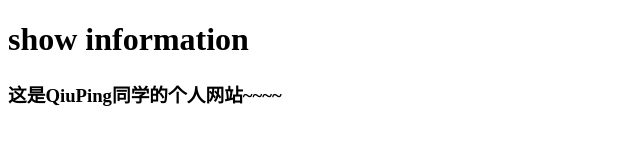
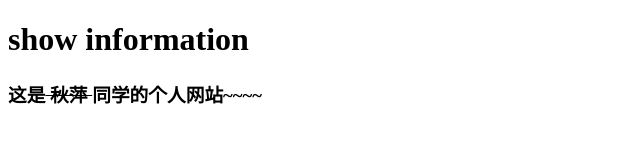
Before and after one commit to jiaozhu303/show, a plain HTML site: page index.html in a window 1280 px wide. Shown: the whole page, without its empty margins (0-640 px from the left). Drawn offline with Linux system fonts and the light colour scheme.

Commit message:
add name

```diff
--- a/index.html
+++ b/index.html
@@ -6,6 +6,6 @@
 </head>
 <body>
 <h1> show information</h1>
-<h3> 这是QiuPing同学的个人网站~~~~</h3>
+<h3> 这是<s> 秋萍 </s>同学的个人网站~~~~</h3>
 </body>
 </html>
```
